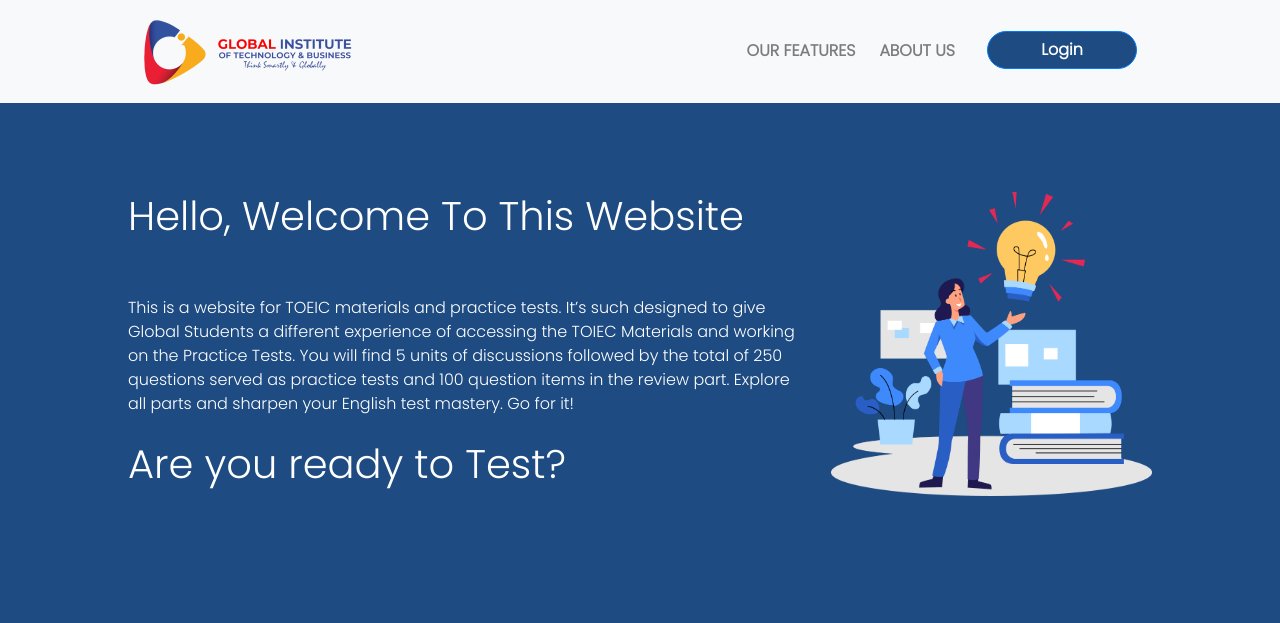
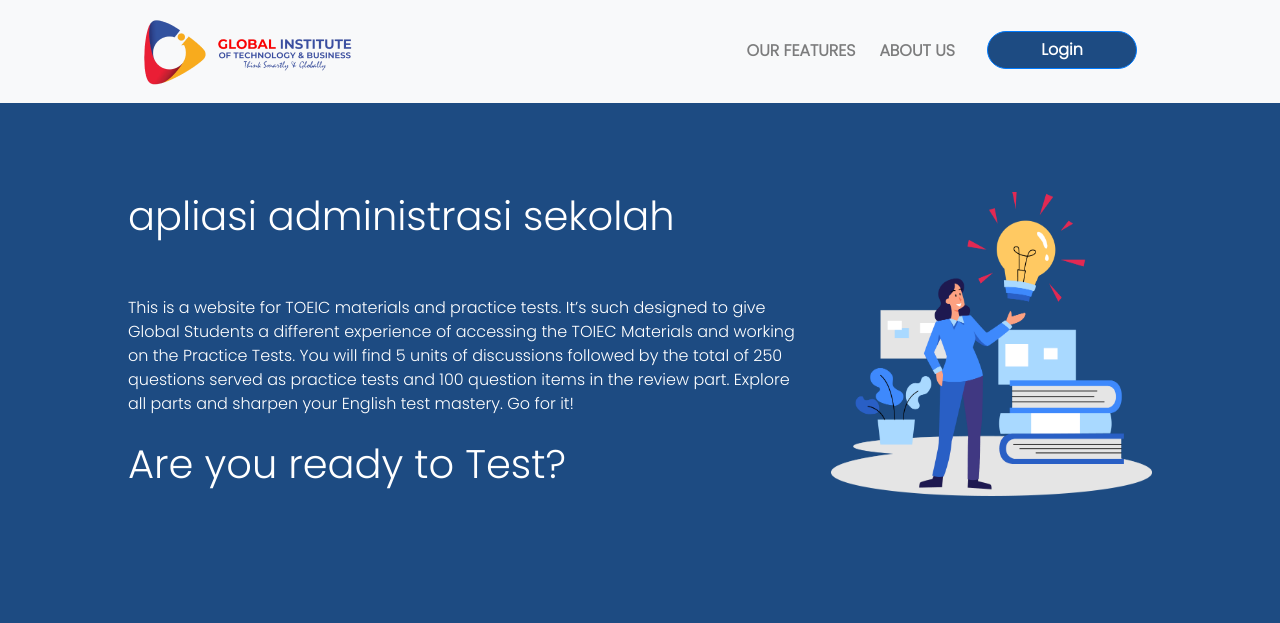
Before and after one commit to muslimin3551/Skripsi, a CodeIgniter 4 app: template app/Views/user/landing.php in a window 1280 px wide. Shown: the top 623 px of the page. Run offline with PHP 8.4 and a stand-in for CodeIgniter, Linux system fonts and the light colour scheme; the template is opened without the code that fills it, so the values that code supplies are empty; some libraries are stand-ins or nearby versions.

Commit message:
perunahan title untuk landing page

```diff
--- a/app/Views/user/landing.php
+++ b/app/Views/user/landing.php
@@ -5,7 +5,7 @@
 	<div class="jumbotron jumbotron-fluid welcome-div" style="padding-top: 15%;">
 		<div class="row">
 			<div class="col-md-8">
-				<h1 class="h1">Hello, Welcome To This Website</h1>
+				<h1 class="h1">apliasi administrasi sekolah</h1>
 				<br>
 				<br>
 				<p>This is a website for TOEIC materials and practice tests. It’s such designed to give Global Students a different experience of accessing the TOIEC Materials and working on the Practice Tests. You will find 5 units of discussions followed by the total of 250 questions served as practice tests and 100 question items in the review part. Explore all parts and sharpen your English test mastery. Go for it!</p>
```
